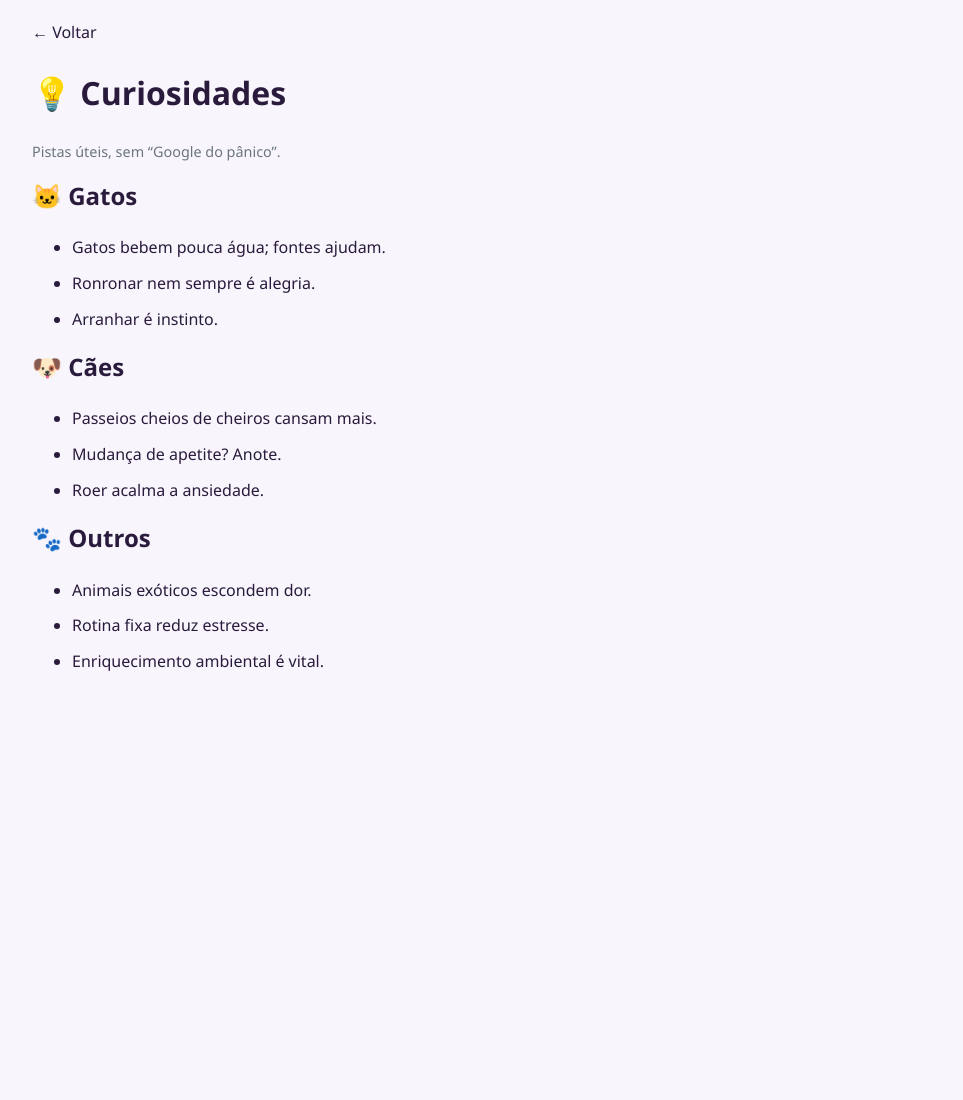
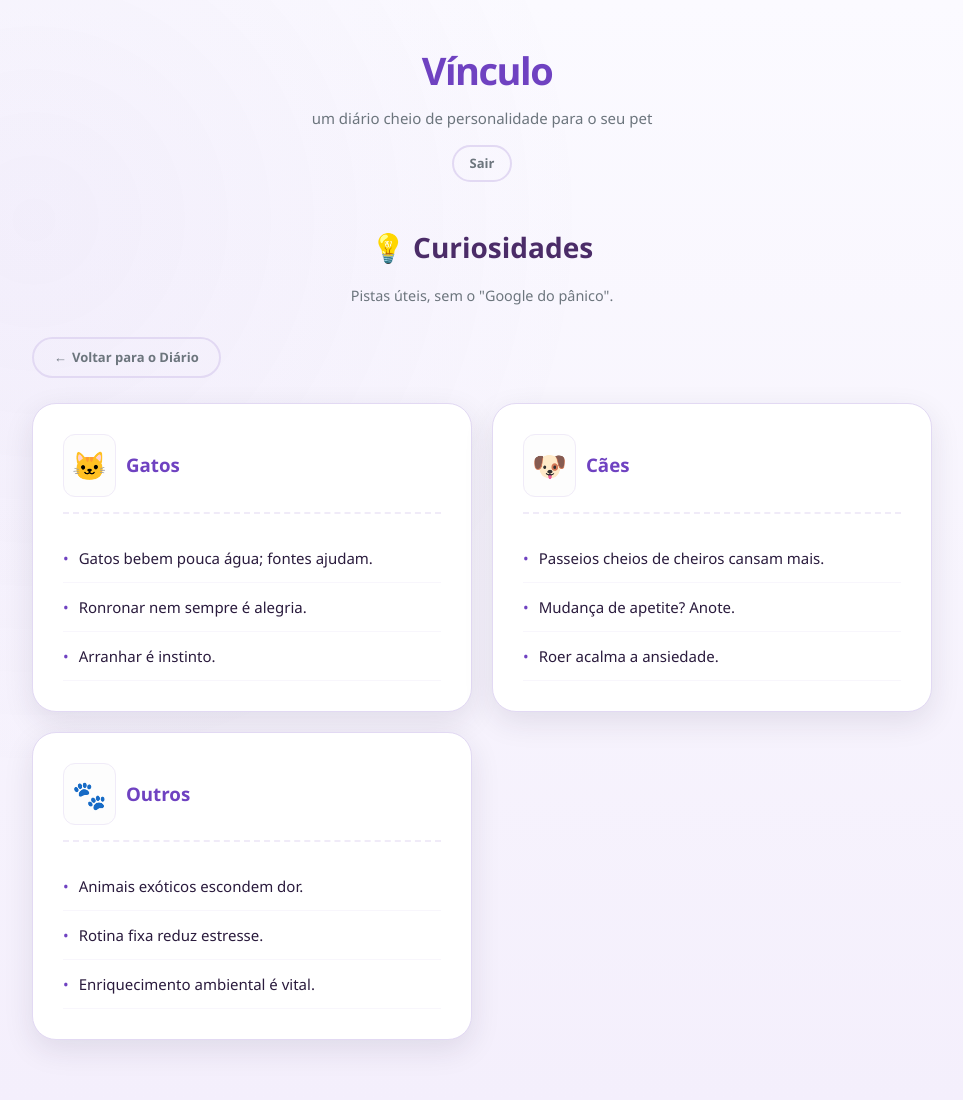
Before and after one commit to sabrinaandraderocha-cmyk/vinculo-pets, a Flask app: page /curiosidades in a window 1280 px wide. Shown: the whole page, without its empty margins (158-1121 px from the left). Before the commit the page ends 671 px from the top, so only its background shows below. Run offline with Flask 3, Linux system fonts and the light colour scheme; the visitor is signed in with stand-in values (Sample User, id 1).

Commit message:
Update curiosidades.html

```diff
--- a/templates/curiosidades.html
+++ b/templates/curiosidades.html
@@ -1,45 +1,64 @@
-<!DOCTYPE html>
-<html lang="pt-br">
-<head>
-  <meta charset="UTF-8">
-  <title>Vínculo - Curiosidades</title>
-  <link rel="stylesheet" href="{{ url_for('static', filename='style.css') }}">
-</head>
-<body>
-  <div class="container">
-    <a href="/" class="btn-voltar">← Voltar</a>
+{% extends "base.html" %}
 
-    <header>
-      <h1>💡 Curiosidades</h1>
-      <p class="muted">Pistas úteis, sem “Google do pânico”.</p>
-    </header>
+{% block content %}
 
-    <div class="pet-card">
-      <h2 style="margin-top:0;">🐱 Gatos</h2>
-      <ul>
+<div style="text-align: center; margin-bottom: 30px;">
+    <h2 style="color: var(--brand); font-weight: 800; font-size: 28px; margin-bottom: 5px;">
+        💡 Curiosidades
+    </h2>
+    <p class="muted">Pistas úteis, sem o "Google do pânico".</p>
+</div>
+
+<div style="margin-bottom: 25px;">
+    <a href="{{ url_for('index') }}" class="btn outline" style="display: inline-flex; align-items: center; gap: 5px; padding: 8px 20px;">
+        <span>←</span> Voltar para o Diário
+    </a>
+</div>
+
+<div style="display: grid; grid-template-columns: repeat(auto-fit, minmax(300px, 1fr)); gap: 20px;">
+
+    <div class="card" style="height: 100%;">
+        <div style="display: flex; align-items: center; gap: 10px; margin-bottom: 20px; border-bottom: 2px dashed #f0ebf8; padding-bottom: 15px;">
+            <span style="font-size: 28px; background: #fdfdfd; padding: 8px; border-radius: 12px; border: 1px solid #f0ebf8;">🐱</span>
+            <h3 style="margin: 0; color: var(--accent);">Gatos</h3>
+        </div>
+        <ul style="list-style: none; padding: 0; margin: 0;">
             {% for c in curiosidades["gato"] %}
-          <li style="margin:10px 0;">{{ c }}</li>
+                <li style="padding: 12px 0; border-bottom: 1px solid #f8f6fc; color: var(--text); font-size: 15px; display: flex; gap: 10px;">
+                    <span style="color: var(--accent);">•</span> {{ c }}
+                </li>
             {% endfor %}
         </ul>
     </div>
 
-    <div class="pet-card">
-      <h2 style="margin-top:0;">🐶 Cães</h2>
-      <ul>
+    <div class="card" style="height: 100%;">
+        <div style="display: flex; align-items: center; gap: 10px; margin-bottom: 20px; border-bottom: 2px dashed #f0ebf8; padding-bottom: 15px;">
+            <span style="font-size: 28px; background: #fdfdfd; padding: 8px; border-radius: 12px; border: 1px solid #f0ebf8;">🐶</span>
+            <h3 style="margin: 0; color: var(--accent);">Cães</h3>
+        </div>
+        <ul style="list-style: none; padding: 0; margin: 0;">
             {% for c in curiosidades["cão"] %}
-          <li style="margin:10px 0;">{{ c }}</li>
+                <li style="padding: 12px 0; border-bottom: 1px solid #f8f6fc; color: var(--text); font-size: 15px; display: flex; gap: 10px;">
+                    <span style="color: var(--accent);">•</span> {{ c }}
+                </li>
             {% endfor %}
         </ul>
     </div>
 
-    <div class="pet-card">
-      <h2 style="margin-top:0;">🐾 Outros</h2>
-      <ul>
+    <div class="card" style="height: 100%;">
+        <div style="display: flex; align-items: center; gap: 10px; margin-bottom: 20px; border-bottom: 2px dashed #f0ebf8; padding-bottom: 15px;">
+            <span style="font-size: 28px; background: #fdfdfd; padding: 8px; border-radius: 12px; border: 1px solid #f0ebf8;">🐾</span>
+            <h3 style="margin: 0; color: var(--accent);">Outros</h3>
+        </div>
+        <ul style="list-style: none; padding: 0; margin: 0;">
             {% for c in curiosidades["outro"] %}
-          <li style="margin:10px 0;">{{ c }}</li>
+                <li style="padding: 12px 0; border-bottom: 1px solid #f8f6fc; color: var(--text); font-size: 15px; display: flex; gap: 10px;">
+                    <span style="color: var(--accent);">•</span> {{ c }}
+                </li>
             {% endfor %}
         </ul>
     </div>
+
 </div>
-</body>
-</html>
+
+{% endblock %}
```
Lines whose indentation alone changed are shown as unchanged.
